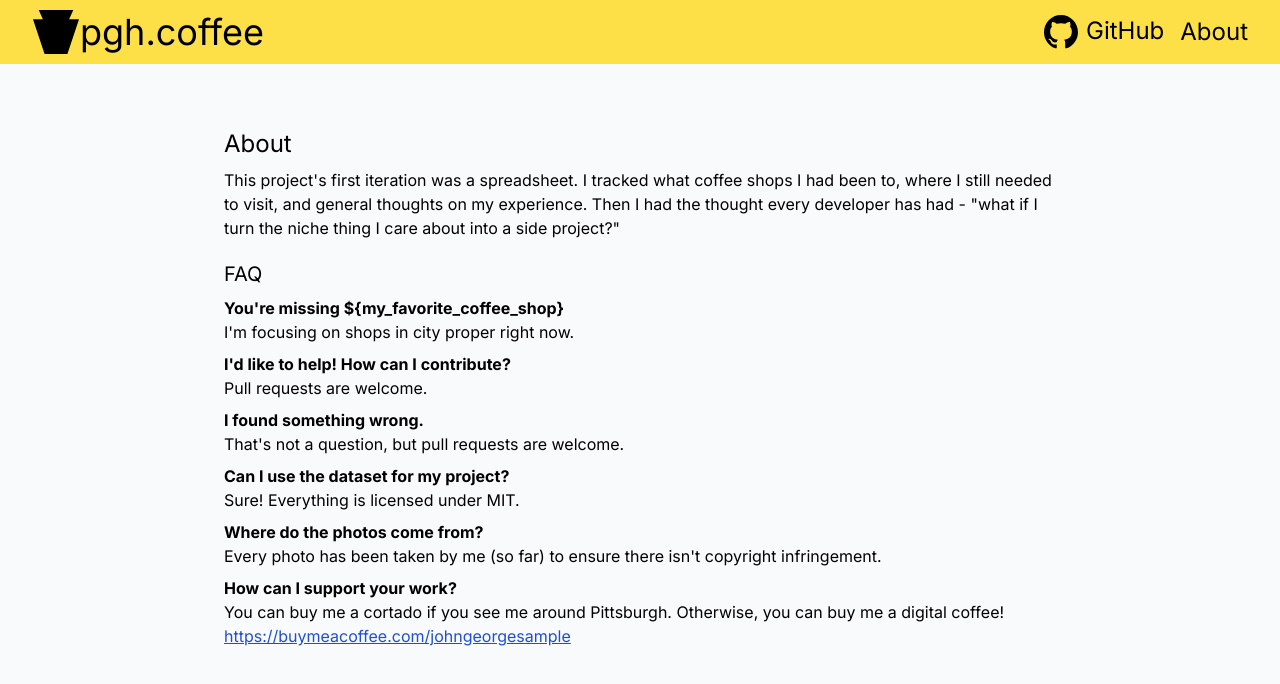
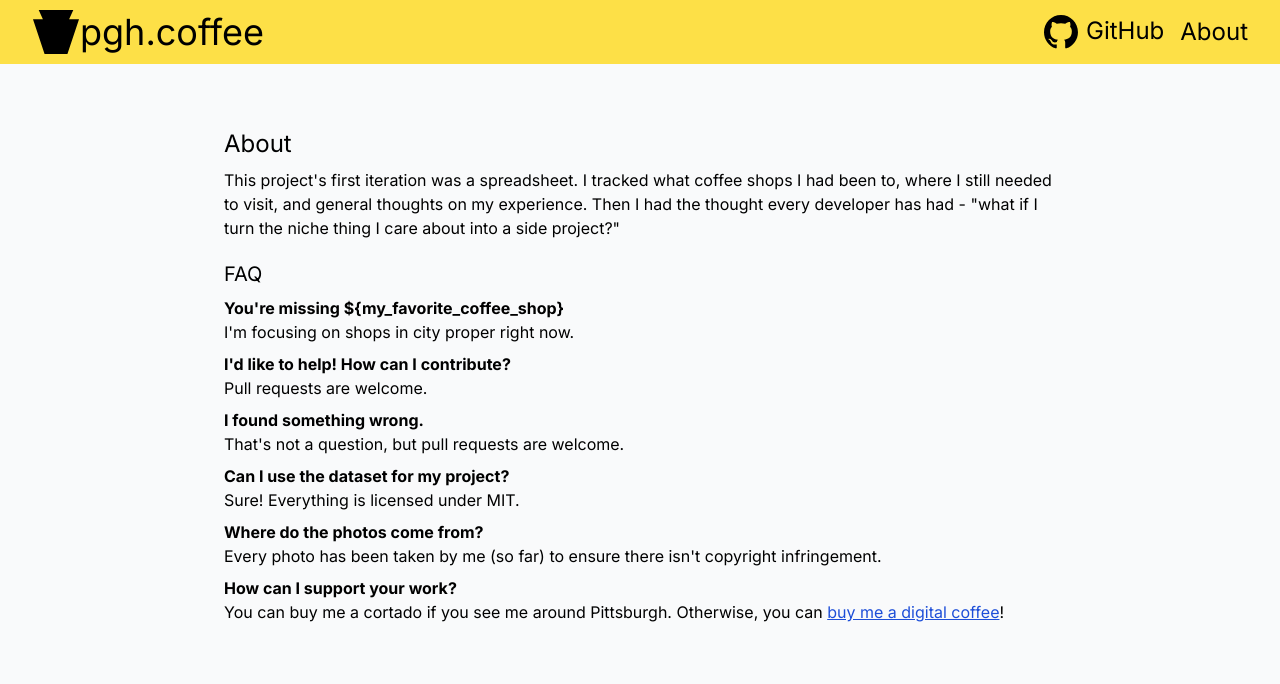
Before and after one commit to Johngeorgesample/pgh-coffee, a Next.js app: page /about in a window 1280 px wide. Shown: the top 684 px of the page. Built offline with nearby package versions, Linux system fonts and the light colour scheme.

Commit message:
better link for buymeacoffee

```diff
--- a/app/about/page.tsx
+++ b/app/about/page.tsx
@@ -42,7 +42,7 @@ export default function About() {
         />
 
       <p className="font-bold">How can I support your work?</p>
-      <p>You can buy me a cortado if you see me around Pittsburgh. Otherwise, you can buy me a digital coffee! <a className="underline text-blue-700" href="https://buymeacoffee.com/johngeorgesample">https://buymeacoffee.com/johngeorgesample</a></p>
+      <p>You can buy me a cortado if you see me around Pittsburgh. Otherwise, you can <a className="underline text-blue-700" href="https://buymeacoffee.com/johngeorgesample" target="_blank">buy me a digital coffee</a>!</p>
 
       </div>
     </>
```
